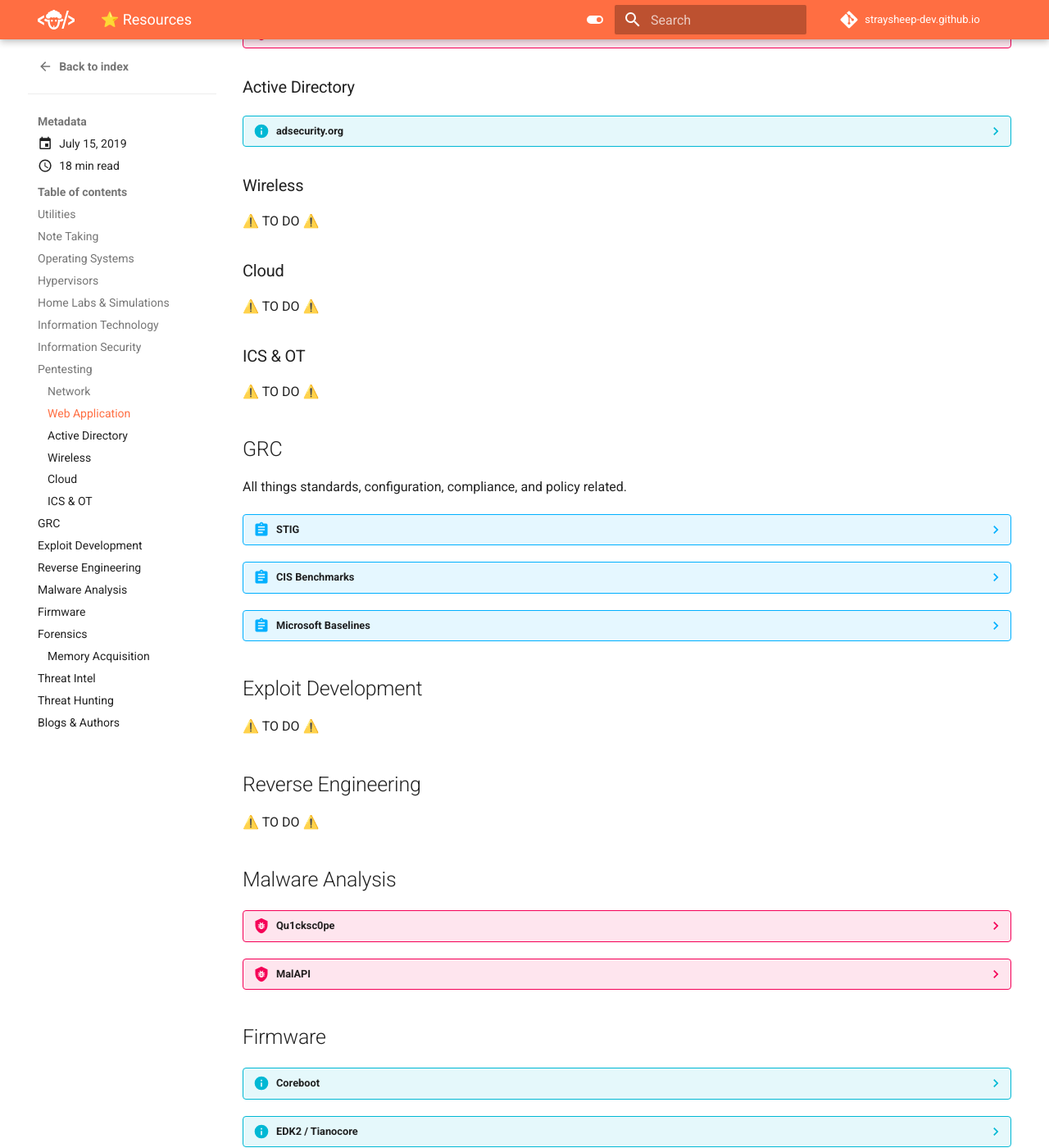
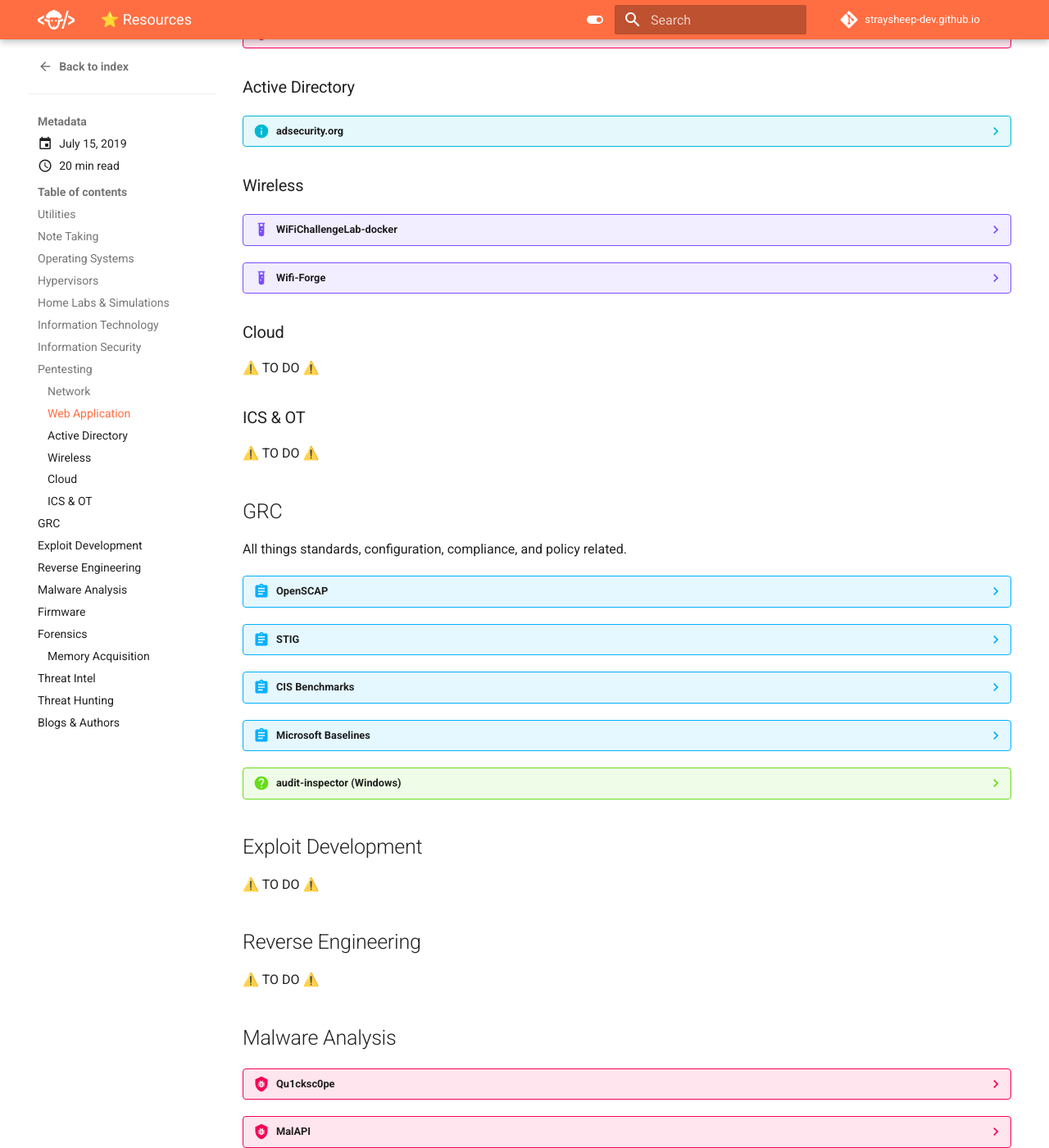
Before and after one commit to straysheep-dev/straysheep-dev.github.io, an MkDocs documentation site: the page built from docs/blog/posts/resources.md, in a window 1280 px wide and 1400 px high, scrolled down 4292 px. Shown: the whole window at 82% size. Built offline with MkDocs 1.6.1 and Material for MkDocs 9.7.7, drawn with Linux system fonts in a browser that asks for light colours; comment, search, counter and statistics services are not loaded; some of the changed lines change nothing that is shown.

Commit message:
Update blog

```diff
--- a/docs/blog/posts/resources.md
+++ b/docs/blog/posts/resources.md
@@ -578,8 +578,27 @@
 
 ### Wireless
 
-⚠️ TO DO ⚠️
+??? example "WiFiChallengeLab-docker"
 
+	This is one of the most useful resources to learning nearly all wireless recon and attack paths in a safe and isolated environment. Deployment options include:
+
+	- Pull the VM from Vagrant or GitHub releases
+	- Alternatively install and run the entire lab through docker on a VM or host you have
+
+	My preference is to configure a Kali Linux VM as I would to prepare it for wireless testing, and run the lab via docker on top of it. Your VM will have virtual wireless cards added through the 80211_hwsim kernel module. You can use these to interact with the containerized AP's as if they were "real".
+
+	> Docker version of WiFiChallenge Lab with modifications in the challenges and improved stability. Ubuntu virtual machine with virtualized networks and clients to perform WiFi attacks on OPN, WPA2, WPA3 and Enterprise networks.
+
+	- <https://github.com/r4ulcl/WiFiChallengeLab-docker>
+
+
+??? example "Wifi-Forge"
+
+	Virtual wireless pentesting lab from BHIS.
+
+	> Wi-Fi Forge provides a safe and legal environment for learning WiFi hacking. Based on the open source Mininet-Wifi, this project automatically sets up the networks and tools needed to run a variety of WiFi exploitation labs, removing the need for the overhead and hardware normally required to perform these attacks.
+
+	- <https://github.com/blackhillsinfosec/Wifi-Forge>
 
 ### Cloud
 
@@ -595,18 +614,60 @@
 
 All things standards, configuration, compliance, and policy related.
 
+??? abstract "OpenSCAP"
+
+	> Security automation content in SCAP, Bash, Ansible, and other formats.
+
+	These resources primarily focus on Unix-like operating systems. Windows support is no longer maintained as of the time of writing this.
+
+	- <https://github.com/ComplianceAsCode/content> (bash and ansible deployment)
+	- <https://www.open-scap.org/security-policies/choosing-policy/> (list of policies)
+
 ??? abstract "STIG"
 
-	⚠️ TO DO ⚠️
+	> Security Technical Implementation Guides (STIGs) by The United States Department of Defense specify how government computers must be configured and managed.
+
+	- <https://public.cyber.mil/stigs/>
+
+	The majority of the STIG policies (for Unix-like machines and browsers) can be viewed online through OpenSCAP's project page, and can be deployed through bash or Ansible using the ComplianceAsCode GitHub release files.
+
+	- <https://www.open-scap.org/>
+	- <https://www.open-scap.org/security-policies/choosing-policy/>
+	- <https://github.com/ComplianceAsCode/content/releases>
 
 ??? abstract "CIS Benchmarks"
 
-	⚠️ TO DO ⚠️
+	> The CIS Benchmarks are prescriptive configuration recommendations for more than 25+ vendor product families. They represent the consensus-based effort of cybersecurity experts globally to help you protect your systems against threats more confidently.
+
+	- <https://www.cisecurity.org/cis-benchmarks>
+
+	The majority of the CIS policies (for Unix-like machines and browsers) can be viewed online through OpenSCAP's project page, and can be deployed through bash or Ansible using the ComplianceAsCode GitHub release files.
+
+	- <https://www.open-scap.org/>
+	- <https://www.open-scap.org/security-policies/choosing-policy/>
+	- <https://github.com/ComplianceAsCode/content/releases>
 
 ??? abstract "Microsoft Baselines"
 
-	⚠️ TO DO ⚠️
+	The download center link has all of the baselining tools available, including LGPO.exe and the PolicyAnalyzer.
 
+	The idea with the .PolicyRules files is they are configurations that are pre-made by Microsoft and ready to be installed using LGPO.exe
+
+	You can do all of this manually with PowerShell, and you will ultimately want to familiarize yourself with the descriptions of each setting should you run into any issues, but this will save a ton of time in getting things up and running.
+
+	Use PolicyAnalyzer.exe to view the `*.PolicyRules` files, compare them to other `*.PolicyRules` files, or even your current system settings.
+
+	The remaining files are the raw policies for each "thing", including Windows 10 and 11 endpoints, Windows Server, Microsoft Edge, and M365 apps. When applied they create a hardened environment from a security perspective while maintaining functionality.
+
+	- [windows-security-baselines](https://learn.microsoft.com/en-us/windows/security/operating-system-security/device-management/windows-security-configuration-framework/windows-security-baselines)
+	- [Microsoft Download Center: Security Baselines](https://www.microsoft.com/download/details.aspx?id=55319)
+
+
+??? question "audit-inspector (Windows)"
+
+	> Audit Inspector is a binary tool written in Rust for Windows audit configuration and auditing.
+
+	- <https://github.com/blackhillsinfosec/audit-inspector>
 
 ## Exploit Development
 
```
